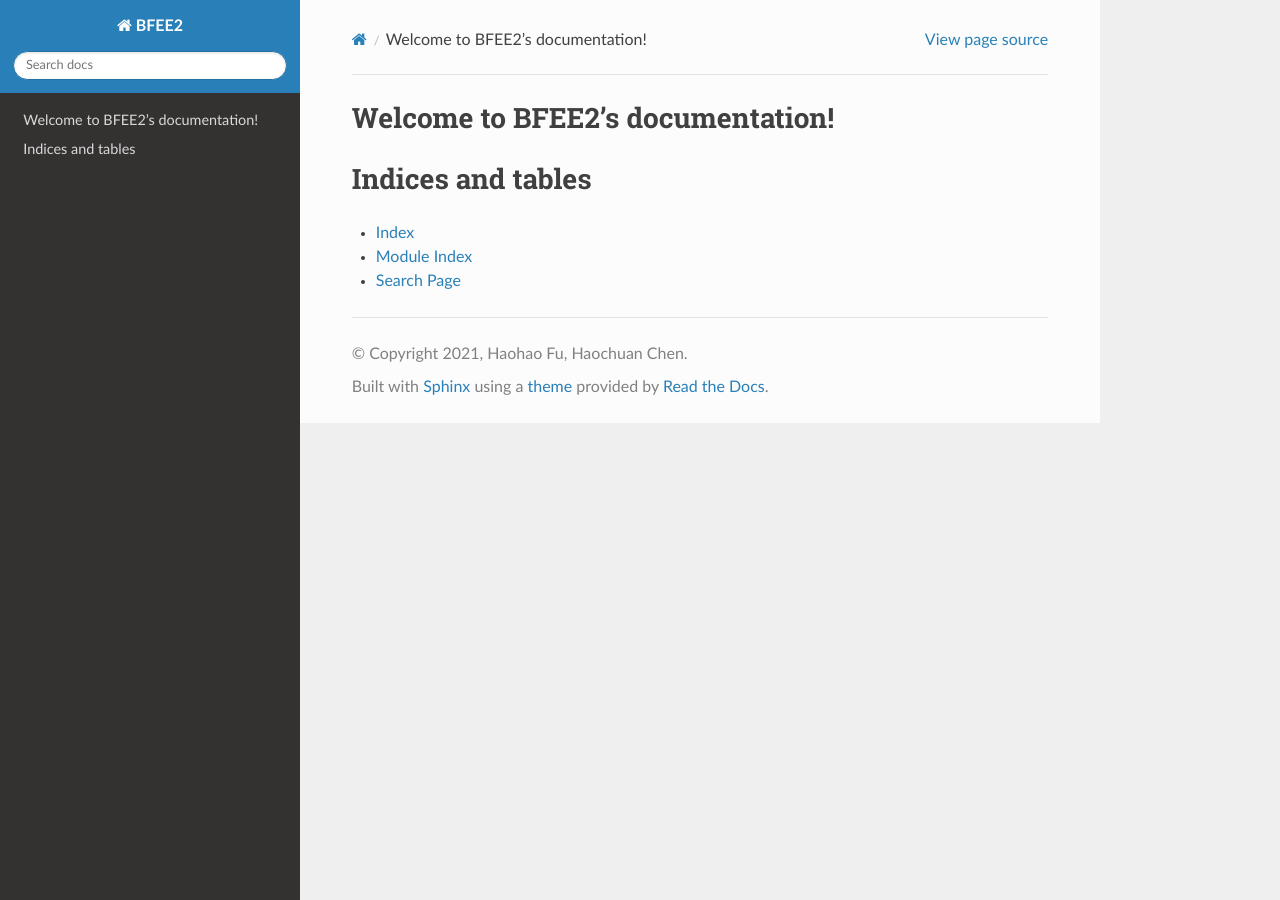
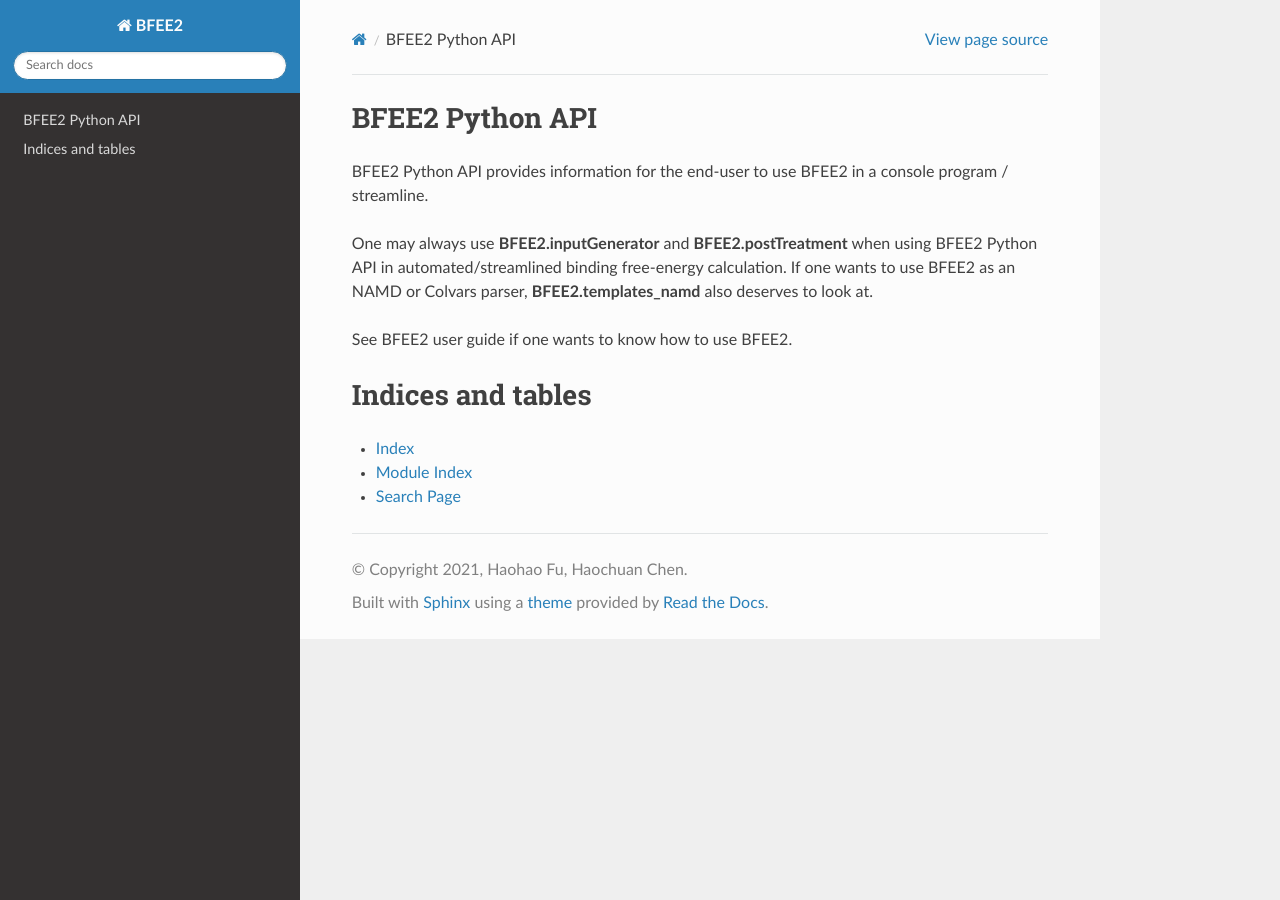
Before and after one commit to fhh2626/BFEE2, a Sphinx documentation site: the page built from docs/API/source/index.rst, in a window 1280 px wide. Built offline with Sphinx 7.4.7 and the Read the Docs theme 2.0.0, drawn with Linux system fonts in a browser that asks for light colours.

Commit message:
TItle and introduction of API docs

```diff
--- a/docs/API/source/index.rst
+++ b/docs/API/source/index.rst
@@ -3,8 +3,15 @@
    You can adapt this file completely to your liking, but it should at least
    contain the root `toctree` directive.
 
-Welcome to BFEE2's documentation!
+BFEE2 Python API
 =================================
+
+BFEE2 Python API provides information for the end-user to use BFEE2 in a console program / streamline.
+
+One may always use **BFEE2.inputGenerator** and **BFEE2.postTreatment** when using BFEE2 Python API in automated/streamlined binding free-energy calculation.
+If one wants to use BFEE2 as an NAMD or Colvars parser, **BFEE2.templates_namd** also deserves to look at.
+
+See BFEE2 user guide if one wants to know how to use BFEE2.
 
 .. toctree::
    :maxdepth: 2
```
